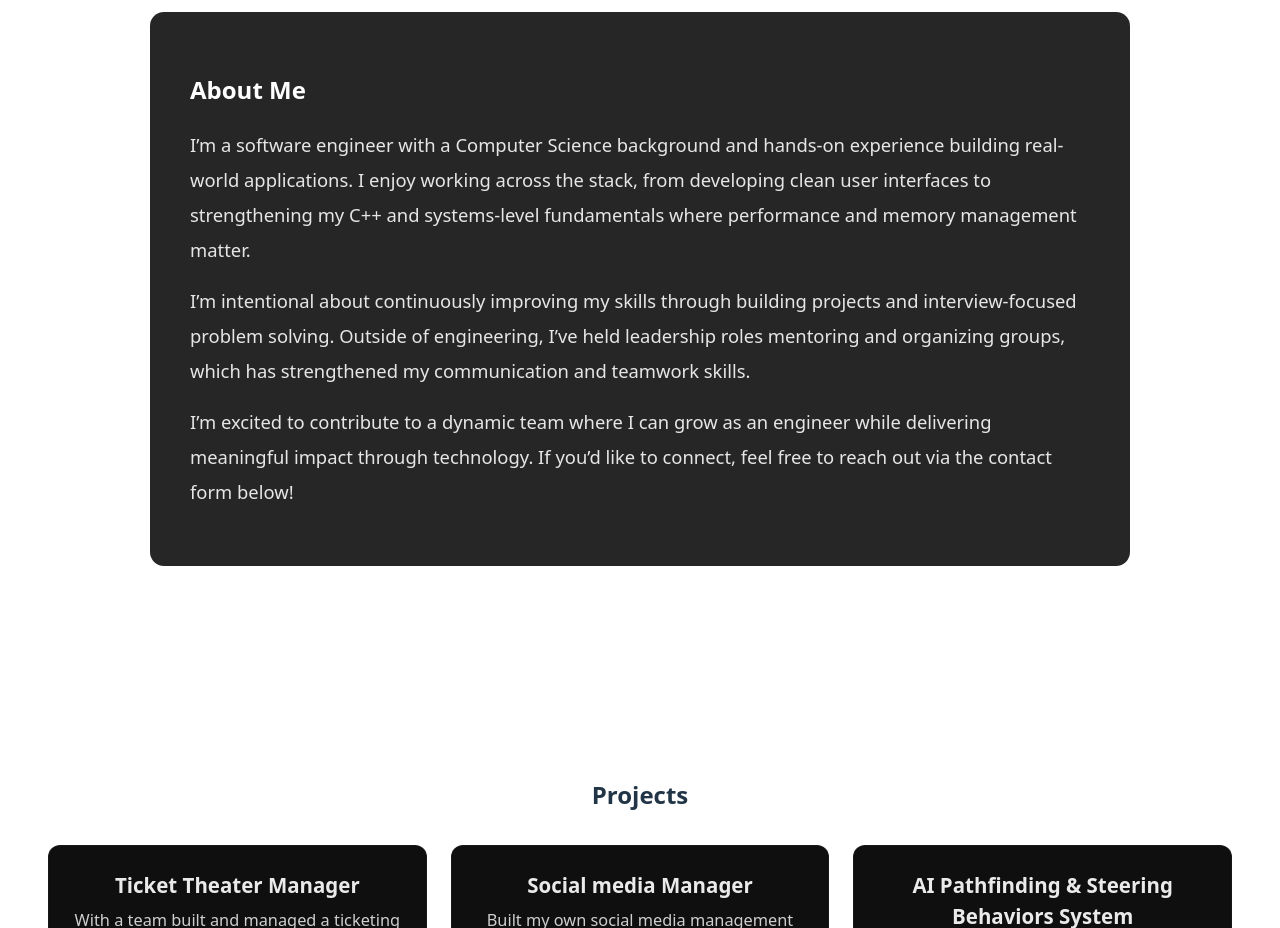
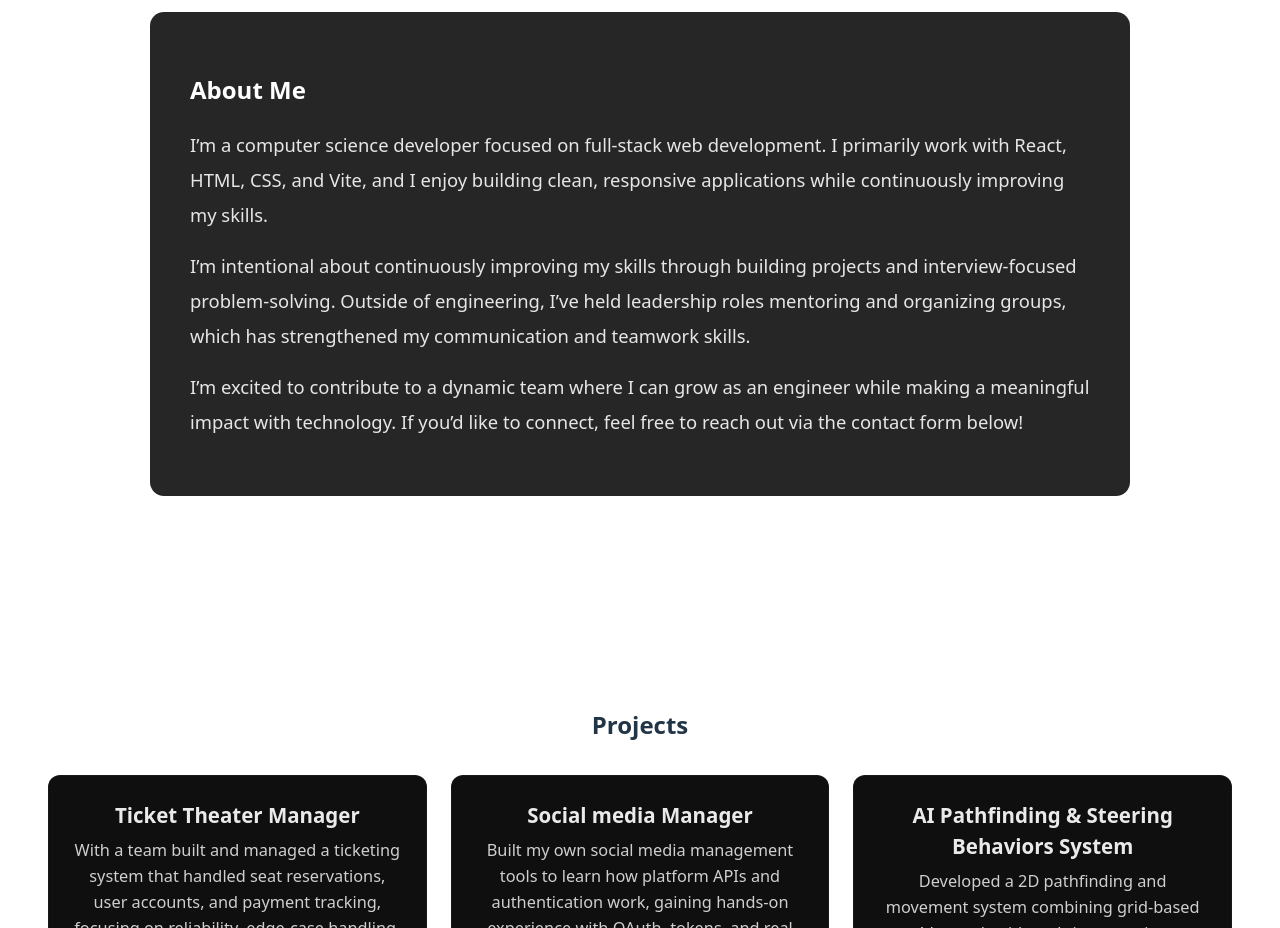
Before and after one commit to JyhnoCharles/portfolio, a React (Vite) app: page / in a window 1280 px wide. Shown: the part 900-1828 px from the top of the page. Built offline with nearby package versions, Linux system fonts and the light colour scheme.

Commit message:
Revise About Me section for clarity and focus

```diff
--- a/src/App.jsx
+++ b/src/App.jsx
@@ -105,13 +105,13 @@ function App() {
         <div className='about-box'>
           <h2>About Me</h2>
           <p>
-            I’m a software engineer with a Computer Science background and hands-on experience building real-world applications. I enjoy working across the stack, from developing clean user interfaces to strengthening my C++ and systems-level fundamentals where performance and memory management matter.
+            I’m a computer science developer focused on full-stack web development. I primarily work with React, HTML, CSS, and Vite, and I enjoy building clean, responsive applications while continuously improving my skills.
           </p>
           <p>
-            I’m intentional about continuously improving my skills through building projects and interview-focused problem solving. Outside of engineering, I’ve held leadership roles mentoring and organizing groups, which has strengthened my communication and teamwork skills.
+            I’m intentional about continuously improving my skills through building projects and interview-focused problem-solving. Outside of engineering, I’ve held leadership roles mentoring and organizing groups, which has strengthened my communication and teamwork skills.
           </p>
           <p>
-            I’m excited to contribute to a dynamic team where I can grow as an engineer while delivering meaningful impact through technology. If you’d like to connect, feel free to reach out via the contact form below!
+            I’m excited to contribute to a dynamic team where I can grow as an engineer while making a meaningful impact with technology. If you’d like to connect, feel free to reach out via the contact form below!
           </p>
         </div>
       </section>
```
